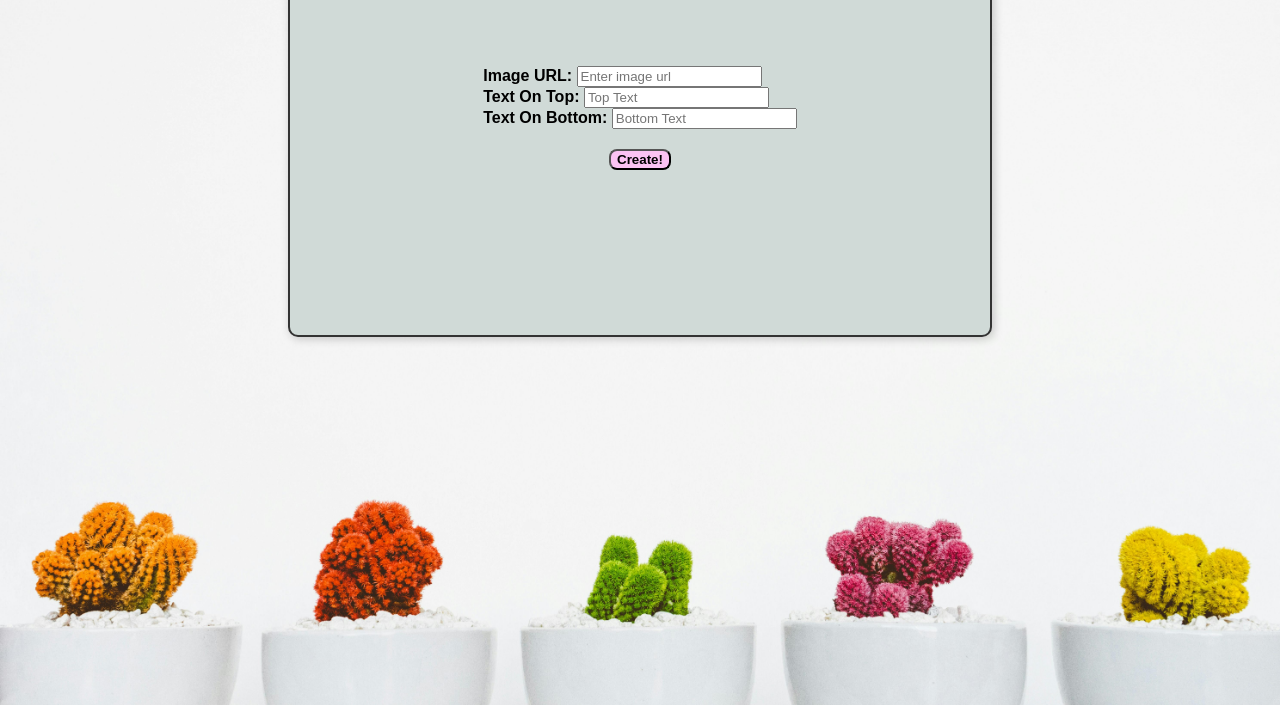
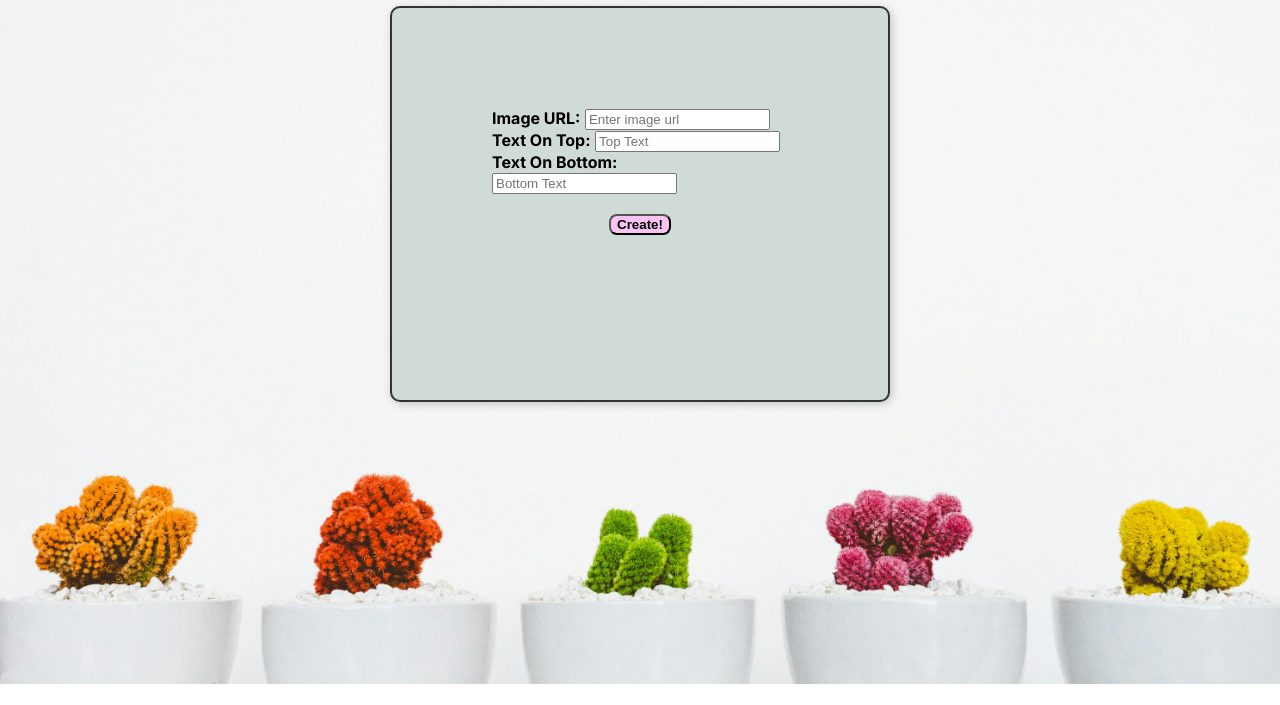
Before and after one commit to loginlenny/memeGenerator, a plain HTML site: page index.html in a window 1280 px wide. Shown: the part 116-821 px from the top of the page. After the commit the page ends 800 px from the top, so only its background shows below. Drawn offline with Linux system fonts and the light colour scheme.

Commit message:
styles.css

```diff
--- a/styles.css
+++ b/styles.css
@@ -1,10 +1,21 @@
+@import url('https://fonts.googleapis.com/css2?family=Inter:wght@400;700&display=swap');
+
+* {
+  box-sizing: border-box;
+}
+
 body {
+
   margin: 0;
-  font-family: sans-serif;
+  font-family: 'Inter', sans-serif;
   background: url('images/background.jpg') no-repeat center center fixed;
   background-size: cover;
-}
-
+  min-height: 100vh;
+  display: flex;
+  flex-direction: column;
+  align-items: center;
+  justify-content: flex-start;
+  padding: 40px 20px;
 
 h1 {
     text-align: center;
```
